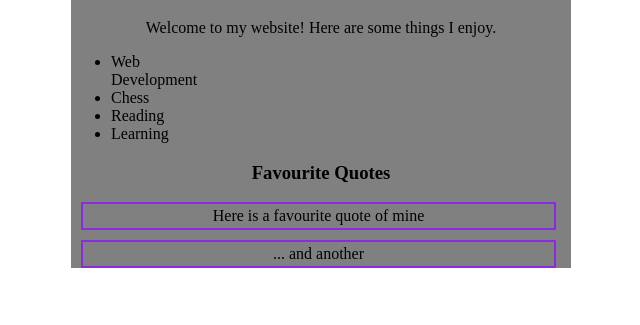
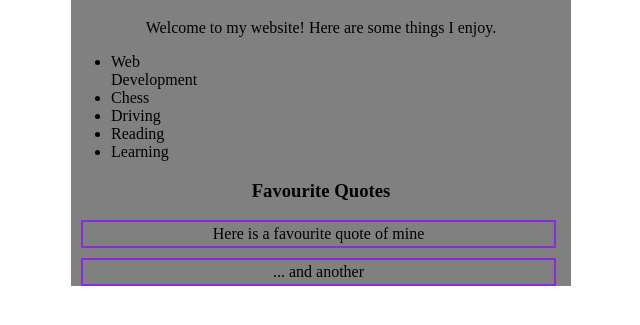
Before and after one commit to sushree022/firstrepo, a plain HTML site: page index.html in a window 1280 px wide. Shown: the part 61-386 px from the top of the page, without its empty margins (319-959 px from the left). Drawn offline with Linux system fonts and the light colour scheme; files that its build step writes are made by us from their sources; files whose address does not match are found by name.

Commit message:
updated index.html

```diff
--- a/index.html
+++ b/index.html
@@ -12,6 +12,7 @@
    <ul>
    <li> Web Development </li>
    <li> Chess </li>
+   <li> Driving </li>
    <li> Reading </li>
    <li> Learning </li>
    </ul>
```
